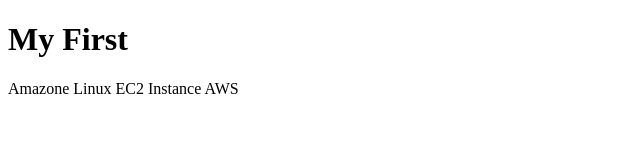
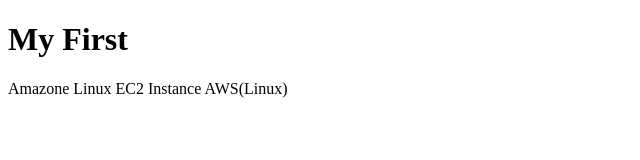
Before and after one commit to sdmaurya/test-user, a plain HTML site: page index.html in a window 1280 px wide. Shown: the full height of the page, 0-640 px from the left. Drawn offline with Linux system fonts and the light colour scheme.

Commit message:
Update index.html

```diff
--- a/index.html
+++ b/index.html
@@ -6,7 +6,7 @@
 <body>
 
 <h1>My First  </h1>
-<p>Amazone Linux EC2 Instance AWS</p>
+<p>Amazone Linux EC2 Instance AWS(Linux)</p>
 
 </body>
 </html>
```
